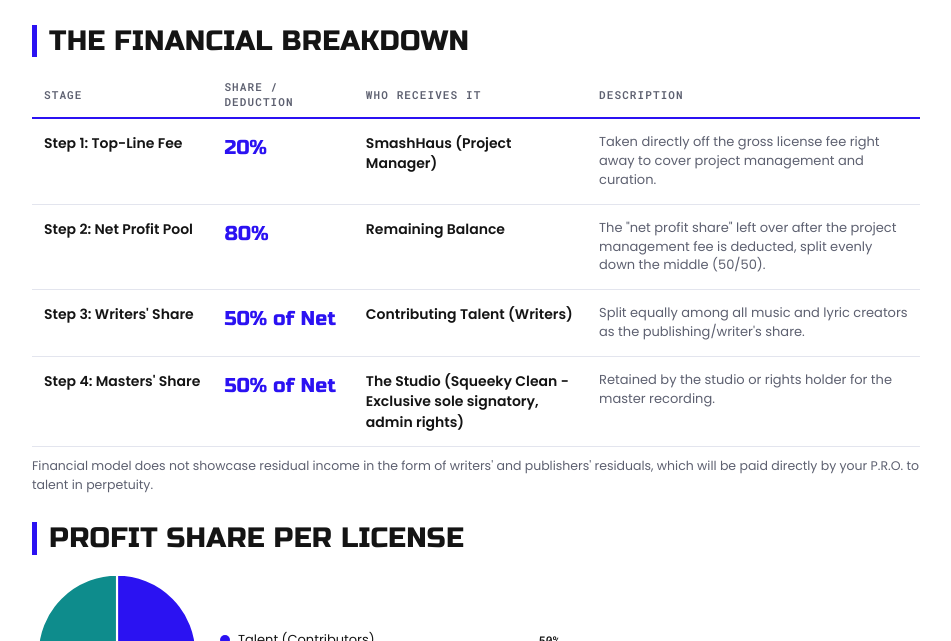
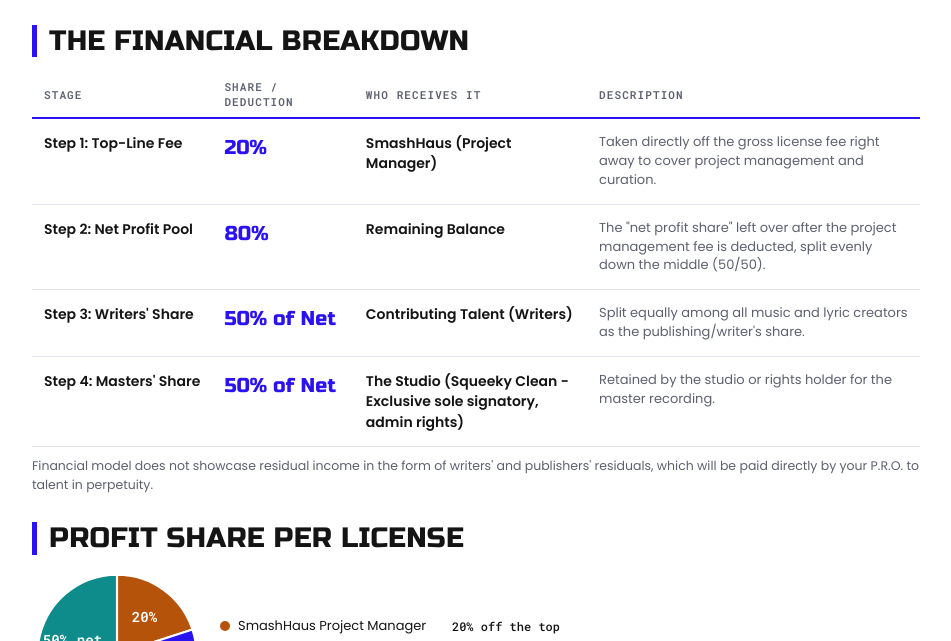
Before and after one commit to DylanBerry007/cinemasessions, a plain HTML site: page index.html in a window 1280 px wide. Shown: the part 156-797 px from the top of the page, without its empty margins (164-1115 px from the left). Drawn offline with Linux system fonts and the light colour scheme.

Commit message:
Include PM in profit share pie
Co-Authored-By: Claude Opus 5.5 <noreply@anthropic.com>
Claude-Session: https://claude.ai/code/session_017LLJwwAfMYBGY3SnCBB86N

```diff
--- a/index.html
+++ b/index.html
@@ -287,14 +287,16 @@ function donut(id,slices,label){
   $(id).innerHTML=s;
 }
 function pie(d){
-  var a0=-Math.PI/2,svg="",items=d.rows.filter(function(x){return!x.r.top}).map(function(x){return{n:x.r.name,c:col(x.i),v:x.r.upfront,a:x.u}}).filter(function(x){return x.v>0});
+  var pp=function(v){return (Math.round(v*100)/100)+"%"},topPct=0;d.rows.forEach(function(x){if(x.r.top)topPct+=x.r.upfront});
+  var a0=-Math.PI/2,svg="",items=d.rows.map(function(x){var g=x.r.top?x.r.upfront:(100-topPct)*x.r.upfront/100;return{n:x.r.name,c:col(x.i),v:g,lab:x.r.top?pp(x.r.upfront):pp(x.r.upfront)+" net",leg:x.r.top?pp(x.r.upfront)+" off the top":pp(x.r.upfront)+" of net"}}).filter(function(x){return x.v>0});
+  items.sort(function(a,b){return (b.leg.indexOf("top")>-1)-(a.leg.indexOf("top")>-1)});
   if(items.length===1)svg='<circle cx="60" cy="60" r="56" fill="'+items[0].c+'"/>';
   else items.forEach(function(x){var a1=a0+x.v/100*2*Math.PI,lg=(a1-a0)>Math.PI?1:0;
     svg+='<path d="M60 60L'+(60+56*Math.cos(a0)).toFixed(2)+' '+(60+56*Math.sin(a0)).toFixed(2)+'A56 56 0 '+lg+' 1 '+(60+56*Math.cos(a1)).toFixed(2)+' '+(60+56*Math.sin(a1)).toFixed(2)+'Z" fill="'+x.c+'" stroke="var(--bg)" stroke-width="1.5"/>';
-    var m=(a0+a1)/2;if(x.v>=8)svg+='<text x="'+(60+32*Math.cos(m)).toFixed(1)+'" y="'+(60+32*Math.sin(m)+4).toFixed(1)+'" text-anchor="middle" font-size="12" font-weight="600" style="fill:#fff">'+Math.round(x.v)+'%</text>';a0=a1});
+    var m=(a0+a1)/2;if(x.v>=8)svg+='<text x="'+(60+33*Math.cos(m)).toFixed(1)+'" y="'+(60+33*Math.sin(m)+4).toFixed(1)+'" text-anchor="middle" font-size="10" font-weight="600" style="fill:#fff">'+esc(x.lab)+'</text>';a0=a1});
   if(!items.length)svg='<circle cx="60" cy="60" r="56" fill="var(--soft)"/>';
   $("pie").innerHTML=svg;$("pieLab").textContent="Profit share per license";
-  $("pieLeg").innerHTML=items.map(function(x){return'<div class="li"><span class="l"><span class="dot" style="background:'+x.c+'"></span><span>'+esc(x.n)+'</span></span><span class="r">'+(Math.round(x.v*100)/100)+'%</span></div>'}).join("");
+  $("pieLeg").innerHTML=items.map(function(x){return'<div class="li"><span class="l"><span class="dot" style="background:'+x.c+'"></span><span>'+esc(x.n)+'</span></span><span class="r">'+esc(x.leg)+'</span></div>'}).join("");
 }
 function legend(id,slices){
   $(id).innerHTML=slices.map(function(x){return'<div class="li"><span class="l"><span class="dot" style="background:'+x.c+'"></span><span>'+esc(x.n)+'</span></span><span class="r">'+pct(x.v)+'<small>'+usd(x.a)+'</small></span></div>'}).join("");
```
